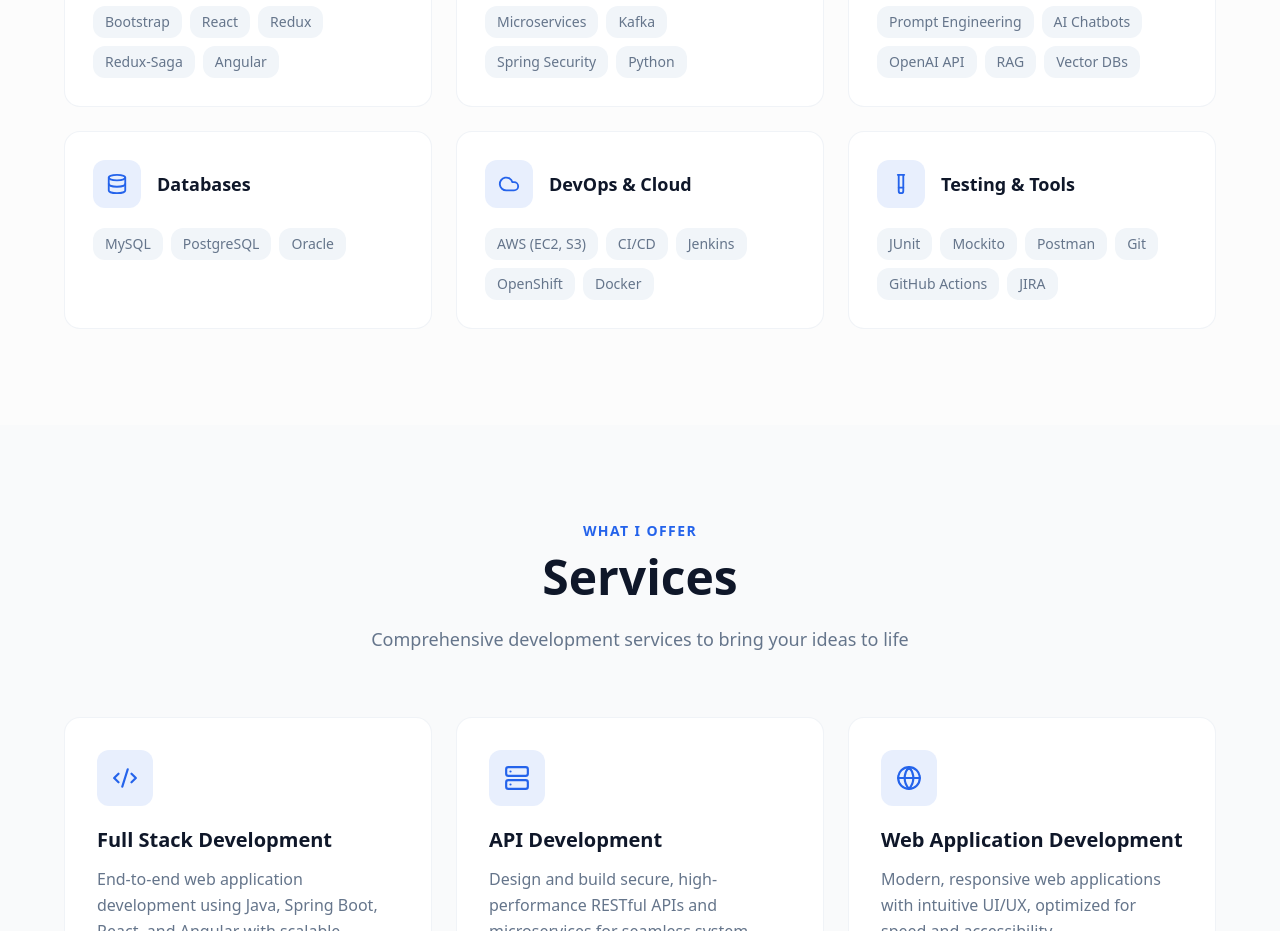
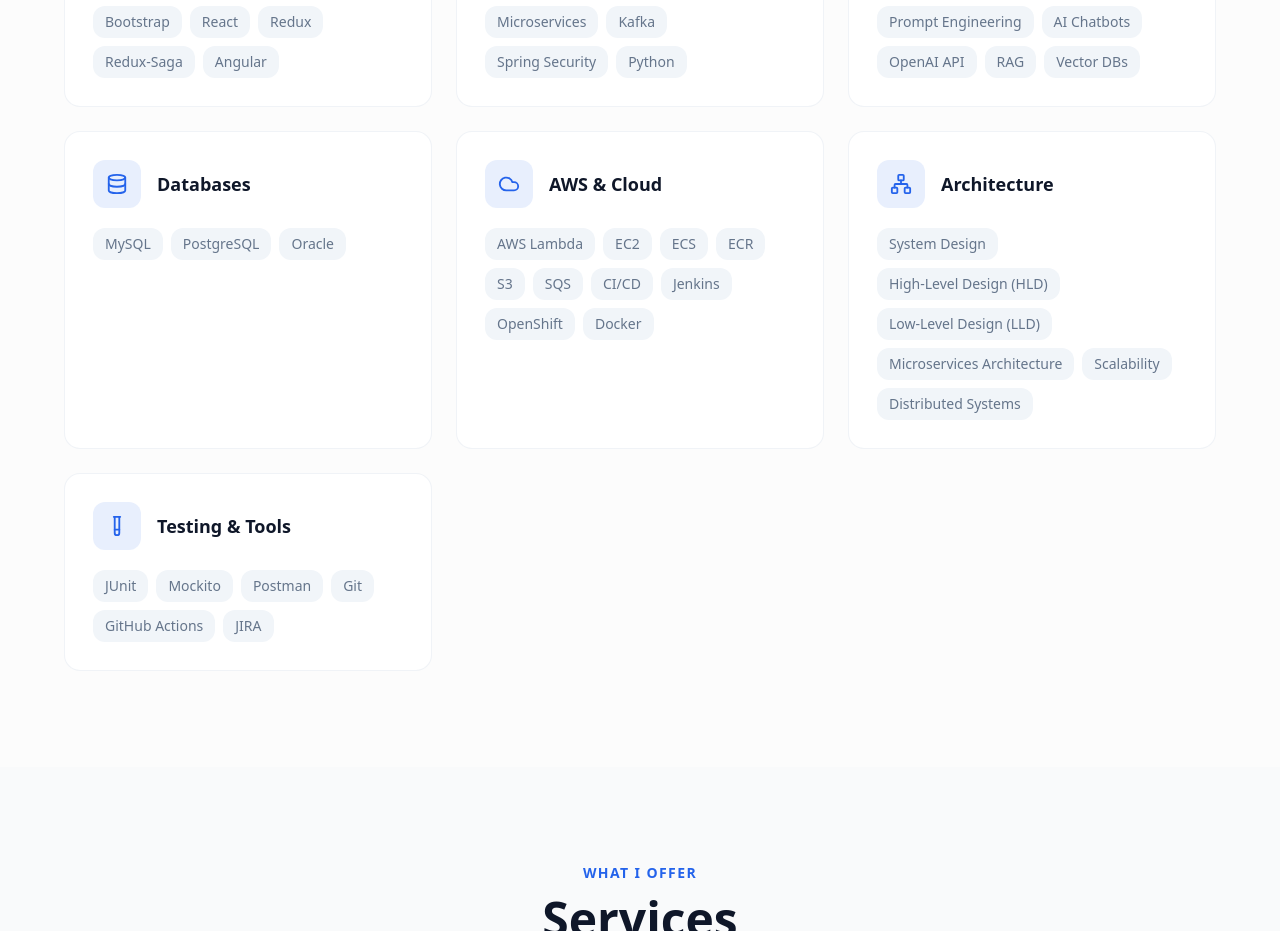
Before and after one commit to lokesh99512/lokeshk-portfolio, a React (Vite) app: page / in a window 1280 px wide. Shown: the part 4560-5491 px from the top of the page. Built offline with nearby package versions, Linux system fonts and the light colour scheme.

Commit message:
Changes
Co-authored-by: lokesh99512 <94669011+lokesh99512@users.noreply.github.com>

```diff
--- a/src/components/Skills.tsx
+++ b/src/components/Skills.tsx
@@ -1,4 +1,4 @@
-import { Monitor, Server, Database, Cloud, TestTube, Brain } from 'lucide-react';
+import { Monitor, Server, Database, Cloud, TestTube, Brain, Network } from 'lucide-react';
 
 const Skills = () => {
   const skillCategories = [
@@ -6,7 +6,8 @@ const Skills = () => {
     { icon: Server, title: 'Backend', skills: ['Java', 'Spring Boot', 'Spring Data JPA', 'Microservices', 'Kafka', 'Spring Security', 'Python'] },
     { icon: Brain, title: 'AI / LLM', skills: ['LLMs', 'Generative AI', 'LangChain', 'Prompt Engineering', 'AI Chatbots', 'OpenAI API', 'RAG', 'Vector DBs'] },
     { icon: Database, title: 'Databases', skills: ['MySQL', 'PostgreSQL', 'Oracle'] },
-    { icon: Cloud, title: 'DevOps & Cloud', skills: ['AWS (EC2, S3)', 'CI/CD', 'Jenkins', 'OpenShift', 'Docker'] },
+    { icon: Cloud, title: 'AWS & Cloud', skills: ['AWS Lambda', 'EC2', 'ECS', 'ECR', 'S3', 'SQS', 'CI/CD', 'Jenkins', 'OpenShift', 'Docker'] },
+    { icon: Network, title: 'Architecture', skills: ['System Design', 'High-Level Design (HLD)', 'Low-Level Design (LLD)', 'Microservices Architecture', 'Scalability', 'Distributed Systems'] },
     { icon: TestTube, title: 'Testing & Tools', skills: ['JUnit', 'Mockito', 'Postman', 'Git', 'GitHub Actions', 'JIRA'] },
   ];
 
```
